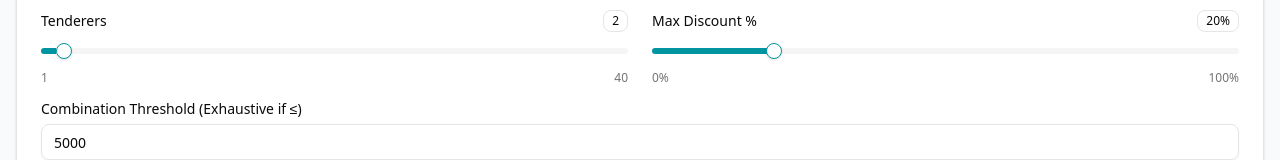
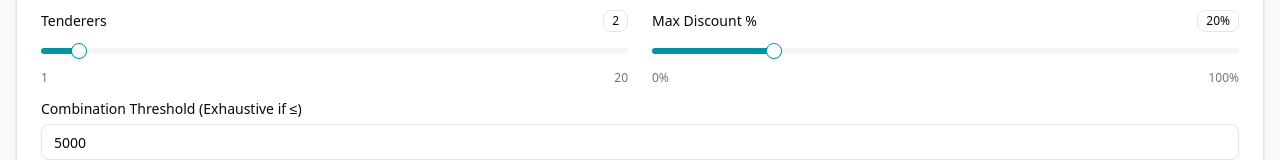
Before and after one commit to jeffreyip119477/alliance-next, a Next.js app: page / in a window 1280 px wide. Both pictures are taken after a click on the tab "Random Generation". Shown: the part 370-530 px from the top of the page. Built offline with nearby package versions, Linux system fonts and the light colour scheme.

Commit message:
slider change to 20

```diff
--- a/src/components/alliance-combinations.tsx
+++ b/src/components/alliance-combinations.tsx
@@ -603,7 +603,7 @@ export default function AllianceCombinationsCalculator() {
                       <Slider
                         id="random-tenderers"
                         min={1}
-                        max={40}
+                        max={20}
                         step={1}
                         value={[tenderers]}
                         onValueChange={(value) => setTenderers(value[0])}
@@ -611,7 +611,7 @@ export default function AllianceCombinationsCalculator() {
                       />
                       <div className="flex justify-between text-xs text-muted-foreground">
                         <span>1</span>
-                        <span>40</span>
+                        <span>20</span>
                       </div>
                     </div>
                   </div>
```
